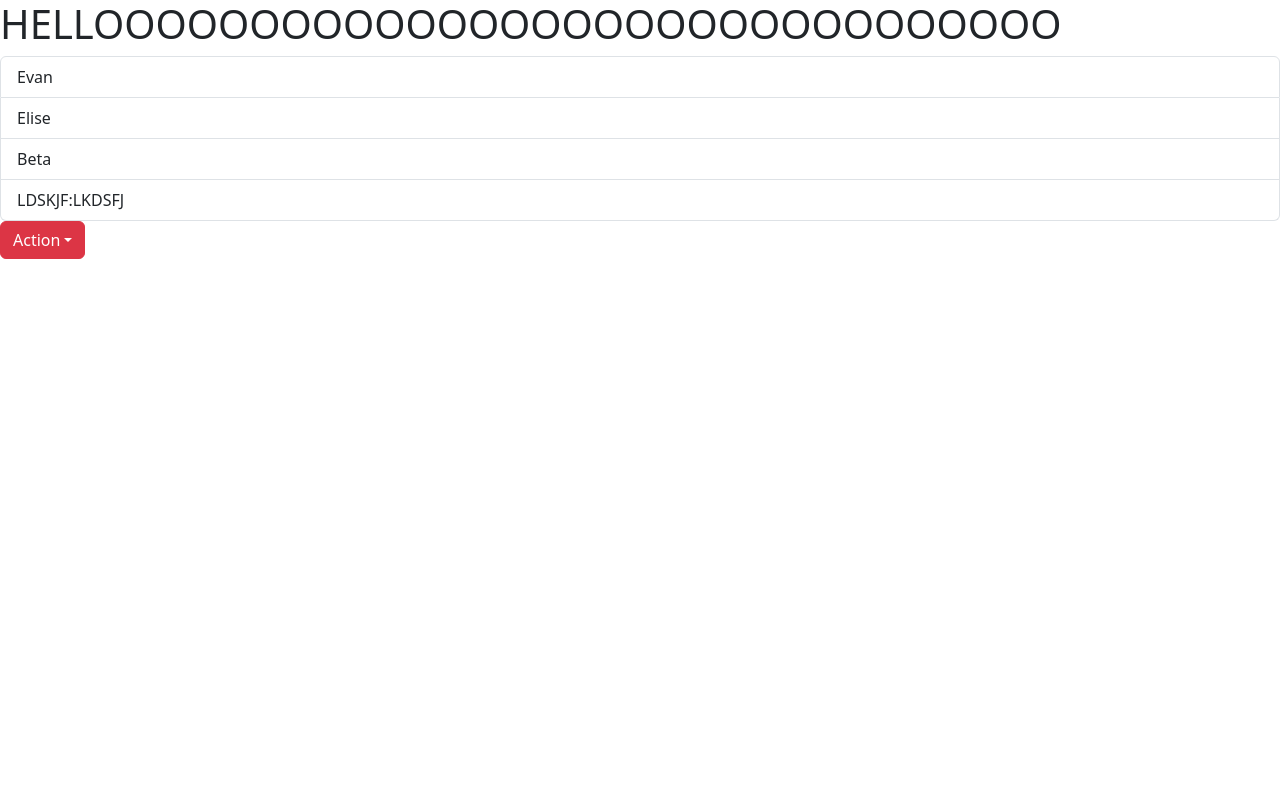
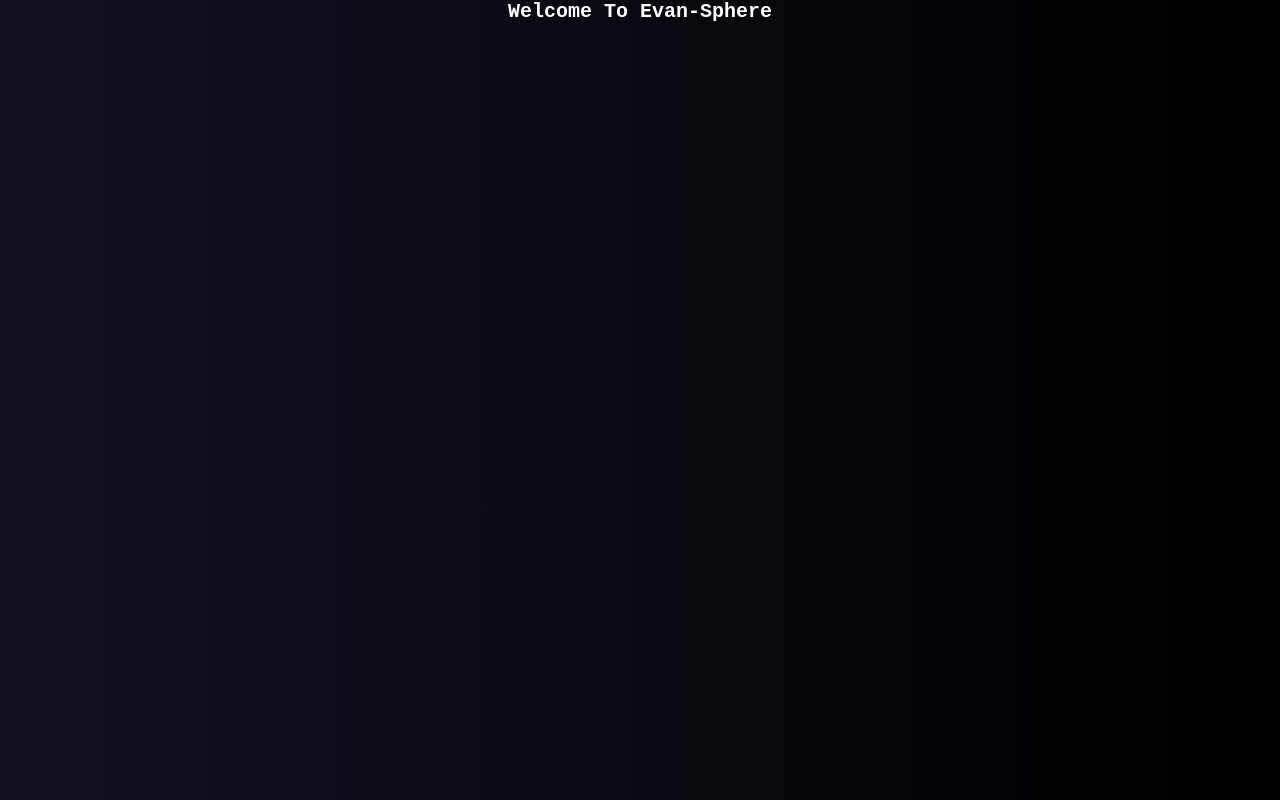
Before and after one commit to aprettygoodprogramer/evan-sphere, a React (Vite) app: page / in a window 1280 px wide. Built offline with nearby package versions, Linux system fonts and the light colour scheme.

Commit message:
added some epic animations :)

```diff
--- a/package.json
+++ b/package.json
@@ -3,7 +3,7 @@
   "private": true,
   "version": "0.0.0",
   "type": "module",
-"scripts": {
+  "scripts": {
     "dev": "vite",
     "build": "vite build",
     "preview": "vite preview"
@@ -24,6 +24,6 @@
     "globals": "^15.11.0",
     "typescript": "~5.6.2",
     "typescript-eslint": "^8.11.0",
-    "vite": "^5.4.10"
+    "vite": "^5.4.11"
   }
 }
--- /dev/null
+++ b/src/App.css
@@ -0,0 +1,49 @@
+
+ @keyframes tracking-in-contract-bck {
+    0% {
+      letter-spacing: 1em;
+      transform: translateZ(400px);
+      opacity: 0;
+    }
+    40% {
+      opacity: 0.6;
+    }
+    100% {
+      transform: translateZ(0);
+      opacity: 1;
+    }
+  }
+  @keyframes scale-in-ver-center {
+    0% {
+      transform: scaleY(0);
+      opacity: 1;
+    }
+    100% {
+      transform: scaleY(1);
+      opacity: 1;
+    }
+  }
+
+
+  .h1 {
+    position: absolute;
+    inset: 0;
+    margin: auto;
+
+    text-align: center;
+    animation: tracking-in-contract-bck 0.8s cubic-bezier(0.215, 0.610, 0.355, 1.000) both;
+  }
+
+  .page-background {
+    background: linear-gradient(to right, #121222, black);
+    width: 100%;
+    height: 100vh;
+    display: flex;
+    align-items: center;
+    justify-content: center;
+    /*Explain This Line
+
+
+    */
+    animation: scale-in-ver-center 1s cubic-bezier(0.215, 0.610, 0.355, 1.000) both;
+  }
--- a/src/App.tsx
+++ b/src/App.tsx
@@ -1,9 +1,21 @@
 import ListGroup from './comp/ListGroup';
 import DropDown from './comp/dropdown';
-
-function App()
-{
-  return <div><ListGroup /> <DropDown/></div>
+import Text from './comp/text';
+import './app.css';
+function App() {
+  return (
+    <div className="page-background">
+      <Text
+        size="large"
+        weight="bold"
+        color="white"
+        className="h1"
+        fontFamily="Courier New"
+      >
+        Welcome To Evan-Sphere
+      </Text>
+    </div>
+  );
 }
 
 export default App;
--- /dev/null
+++ b/src/comp/text.tsx
@@ -0,0 +1,31 @@
+interface TextProps {
+    children: React.ReactNode;
+    size?: 'small' | 'medium' | 'large';
+    weight?: 'normal' | 'bold';
+    color?: string;
+    className?: string;
+    fontFamily?: string;
+  }
+
+  const Text: React.FC<TextProps> = ({
+    children,
+    size = 'medium',
+    weight = 'normal',
+    color = '#000',
+    className,
+    fontFamily
+  }) => {
+    const styles = {
+      fontSize: size === 'small' ? '12px' : size === 'large' ? '20px' : '16px',
+      fontWeight: weight,
+      color,
+      fontFamily,
+    };
+
+    return (
+      <p style={styles} className={className}>
+        {children}
+      </p>
+    );
+  };
+export default Text;
```
Also changed, not shown: 1 other file (tests, documents, lock files or other folders).
